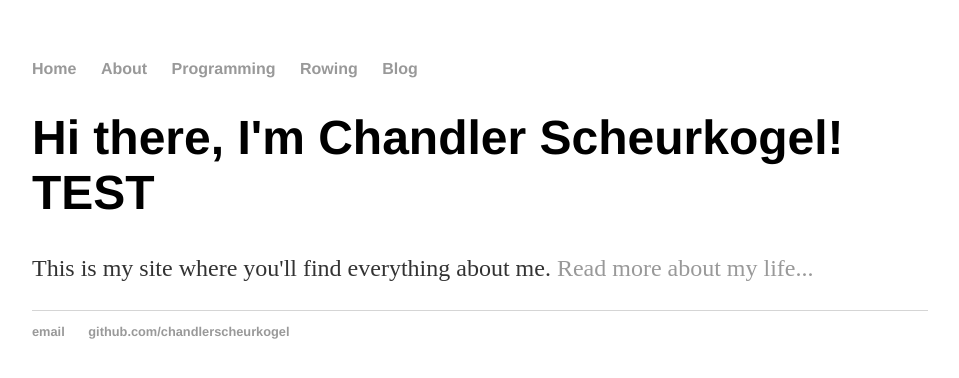
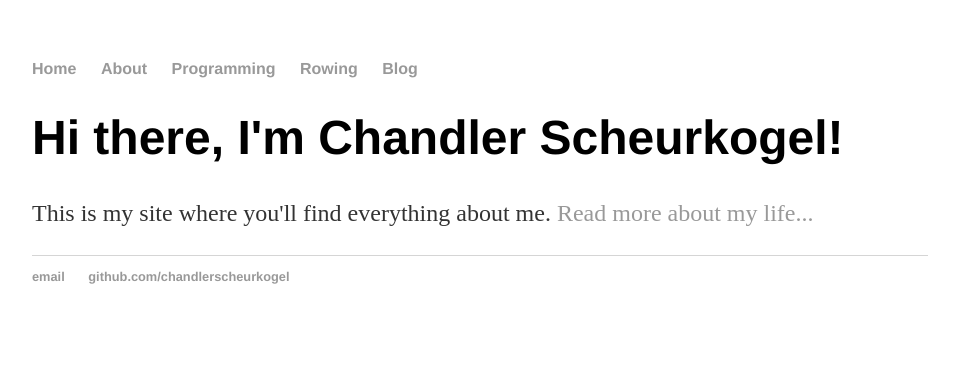
Before and after one commit to ChandlerScheurkogel/ChandlerScheurkogel.github.io, a Jekyll site: the page built from index.html, in a window 1280 px wide. Shown: the top 378 px of the page, without its empty margins (160-1119 px from the left). Built offline with Jekyll 4.4.1, drawn with Linux system fonts in a browser that asks for light colours.

Commit message:
Update index.html

```diff
--- a/index.html
+++ b/index.html
@@ -4,6 +4,6 @@ title: Chandler Scheurkogel - Rower, Student, Programmer, and Much Much More
 ---
 <div class="blurb">
 
-	<h1>Hi there, I'm Chandler Scheurkogel! TEST</h1>
+	<h1>Hi there, I'm Chandler Scheurkogel!</h1>
 	<p>This is my site where you'll find everything about me. <a href="/about">Read more about my life...</a></p>
 </div><!-- /.blurb -->
```
